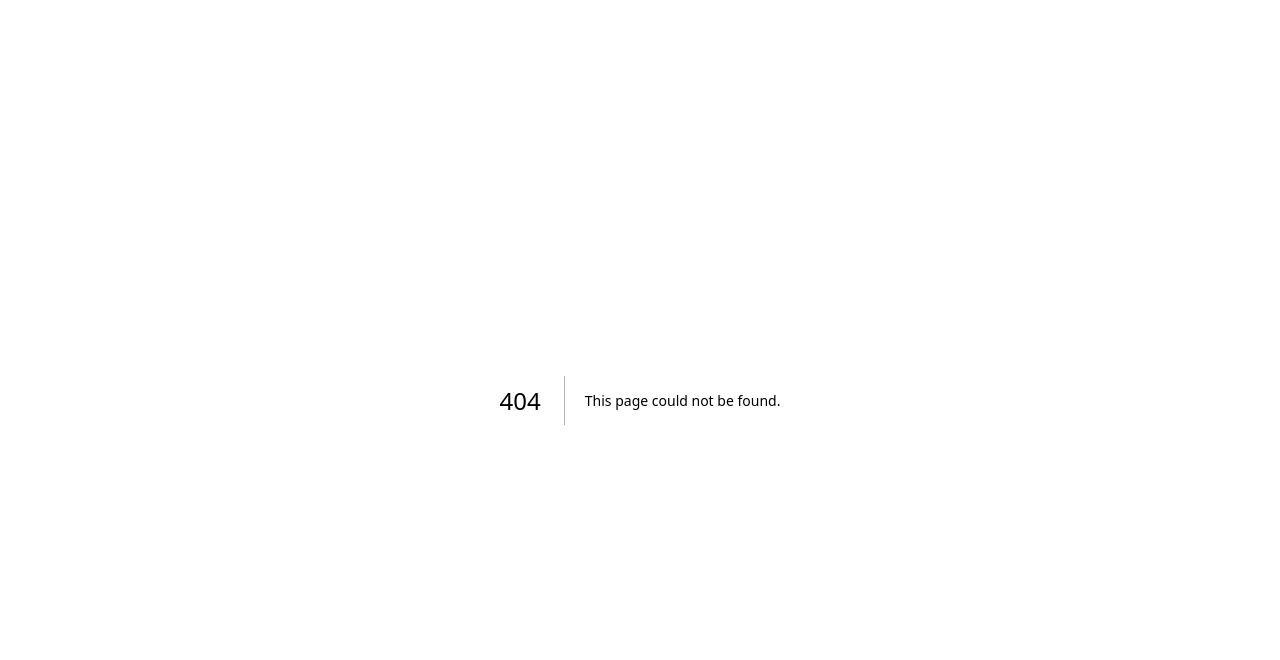
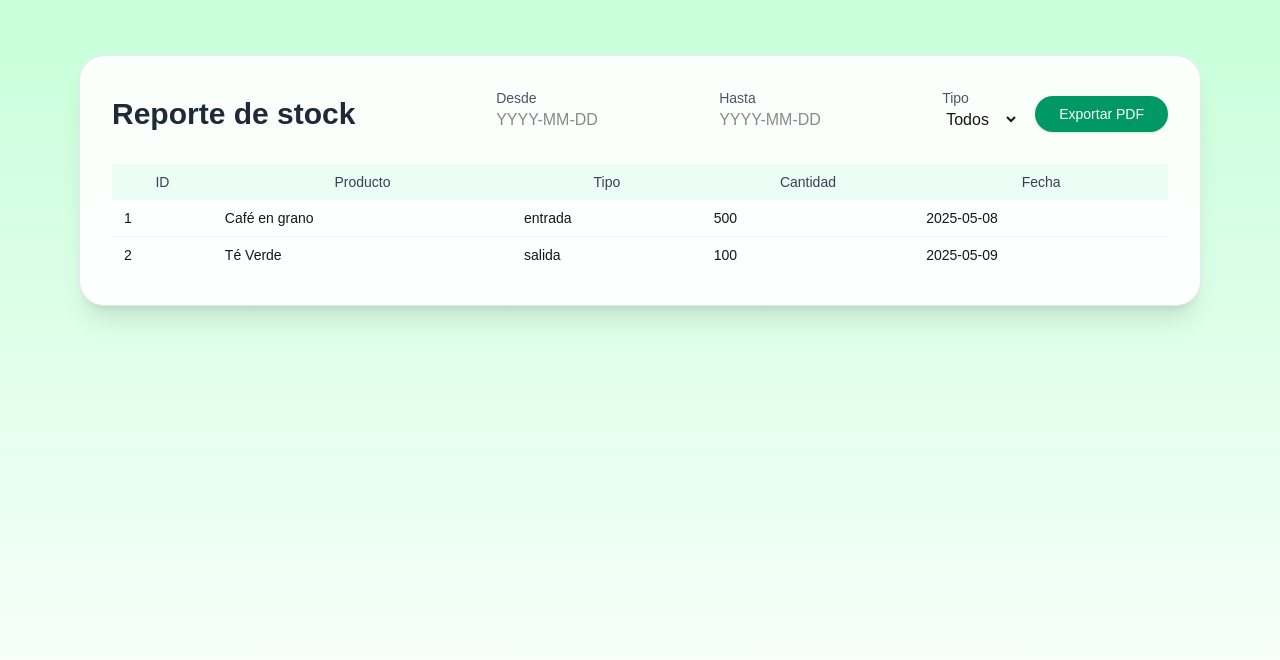
Before and after one commit to Luisgarogu/GastroStock, a Next.js app: page /reportes in a window 1280 px wide. Before the commit this address had no page. Shown: the top 660 px of the page. Built offline with nearby package versions, Linux system fonts and the light colour scheme.

Commit message:
commit new

```diff
--- /dev/null
+++ b/src/app/productos/page.tsx
@@ -0,0 +1,64 @@
+'use client';
+
+export default function Productos() {
+  return (
+    <div className="min-h-screen bg-gradient-to-b from-[#c6ffd9] to-white py-14">
+      <div className="mx-auto w-full max-w-6xl px-4">
+
+        {/* Card */}
+        <div className="rounded-3xl bg-white/90 p-8 shadow-xl ring-1 ring-gray-200 backdrop-blur">
+          <div className="mb-8 flex flex-col gap-4 sm:flex-row sm:items-center sm:justify-between">
+            <h1 className="text-3xl font-semibold text-gray-800">Inventario</h1>
+            <button className="rounded-full bg-emerald-600 px-6 py-2 text-sm font-medium text-white shadow hover:bg-emerald-700">
+              Nuevo producto
+            </button>
+          </div>
+
+          {/* Tabla */}
+          <div className="overflow-x-auto">
+            <table className="w-full text-sm">
+              <thead className="bg-emerald-50 text-gray-700">
+                <tr className="[&>th]:px-3 [&>th]:py-2 [&>th]:font-medium">
+                  <th>Nombre</th>
+                  <th>Categoría</th>
+                  <th>Unidad</th>
+                  <th>Stock</th>
+                  <th>Mín.</th>
+                  <th className="text-center">Acciones</th>
+                </tr>
+              </thead>
+              <tbody className="divide-y divide-gray-100 text-gray-500">
+                {/* Ejemplo fila normal */}
+                <tr className="[&>td]:px-3 [&>td]:py-2">
+                  <td>Café en grano Premium</td>
+                  <td>Granos</td>
+                  <td>g</td>
+                  <td>2500</td>
+                  <td>500</td>
+                  <td className="whitespace-nowrap text-center space-x-3">
+                    <button className="text-emerald-600 hover:underline">Editar</button>
+                    <button className="text-red-600 hover:underline">Borrar</button>
+                  </td>
+                </tr>
+
+                {/* Ejemplo fila alerta */}
+                <tr className="bg-red-50 [&>td]:px-3 [&>td]:py-2">
+                  <td>Té Verde</td>
+                  <td>Infusiones</td>
+                  <td>g</td>
+                  <td>180</td>
+                  <td>200</td>
+                  <td className="whitespace-nowrap text-center space-x-3">
+                    <button className="text-emerald-600 hover:underline">Editar</button>
+                    <button className="text-red-600 hover:underline">Borrar</button>
+                  </td>
+                </tr>
+              </tbody>
+            </table>
+          </div>
+        </div>
+
+      </div>
+    </div>
+  );
+}
--- /dev/null
+++ b/src/app/reportes/page.tsx
@@ -0,0 +1,86 @@
+'use client';
+
+import { useState } from 'react';
+import DatePicker from 'react-datepicker';
+import 'react-datepicker/dist/react-datepicker.css';
+
+export default function Reportes() {
+  const [from, setFrom] = useState<Date | null>(null);
+  const [to, setTo] = useState<Date | null>(null);
+  const [tipo, setTipo] = useState('');
+
+  return (
+    <div className="min-h-screen bg-gradient-to-b from-[#c6ffd9] to-white py-14">
+      <div className="mx-auto w-full max-w-6xl px-4">
+
+        {/* Card */}
+        <div className="rounded-3xl bg-white/90 p-8 shadow-xl ring-1 ring-gray-200 backdrop-blur space-y-8">
+
+          {/* Cabecera filtros */}
+          <div className="flex flex-wrap items-end gap-4">
+            <h1 className="text-3xl font-semibold text-gray-800 flex-1">Reporte de stock</h1>
+
+            <div>
+              <label className="block text-sm text-gray-600">Desde</label>
+              <DatePicker
+                selected={from}
+                onChange={(d) => setFrom(d)}
+                dateFormat="yyyy-MM-dd"
+                className="input"
+                placeholderText="YYYY-MM-DD"
+              />
+            </div>
+
+            <div>
+              <label className="block text-sm text-gray-600">Hasta</label>
+              <DatePicker
+                selected={to}
+                onChange={(d) => setTo(d)}
+                dateFormat="yyyy-MM-dd"
+                className="input"
+                placeholderText="YYYY-MM-DD"
+              />
+            </div>
+
+            <div>
+              <label className="block text-sm text-gray-600">Tipo</label>
+              <select value={tipo} onChange={(e) => setTipo(e.target.value)} className="input">
+                <option value="">Todos</option>
+                <option value="entrada">Entrada</option>
+                <option value="salida">Salida</option>
+              </select>
+            </div>
+
+            <button className="rounded-full bg-emerald-600 px-6 py-2 text-sm font-medium text-white shadow hover:bg-emerald-700">
+              Exportar PDF
+            </button>
+          </div>
+
+          {/* Tabla */}
+          <div className="overflow-x-auto">
+            <table className="w-full text-sm">
+              <thead className="bg-emerald-50 text-gray-700">
+                <tr className="[&>th]:px-3 [&>th]:py-2 [&>th]:font-medium">
+                  <th>ID</th><th>Producto</th><th>Tipo</th><th>Cantidad</th><th>Fecha</th>
+                </tr>
+              </thead>
+              <tbody className="divide-y divide-gray-100">
+                <tr className="[&>td]:px-3 [&>td]:py-2">
+                  <td>1</td><td>Café en grano</td><td>entrada</td><td>500</td><td>2025‑05‑08</td>
+                </tr>
+                <tr className="[&>td]:px-3 [&>td]:py-2">
+                  <td>2</td><td>Té Verde</td><td>salida</td><td>100</td><td>2025‑05‑09</td>
+                </tr>
+              </tbody>
+            </table>
+          </div>
+        </div>
+
+      </div>
+    </div>
+  );
+}
+
+/* Tailwind helper:
+.input { @apply w-full rounded border border-gray-300 px-3 py-2 bg-white/80; }
+*/
--- /dev/null
+++ b/src/services/api.ts
@@ -0,0 +1,14 @@
+import axios from 'axios';
+
+/** Instancia global de Axios */
+export const api = axios.create({
+  baseURL: process.env.NEXT_PUBLIC_API_URL ?? '/api', // .env.local
+  timeout: 10_000,
+});
+
+/* ---- Interceptores opcionales ---- */
+// Agregar token, logs, manejar errores globales…
+api.interceptors.request.use((config) => {
+  // Ejemplo: config.headers.Authorization = `Bearer ${token}`;
+  return config;
+});
--- /dev/null
+++ b/src/services/products.ts
@@ -0,0 +1,38 @@
+import { api } from './api';
+
+export interface Product {
+  id: number;
+  nombre: string;
+  categoria: string | null;
+  unidad_medida: string | null;
+  stock_minimo: number;
+  cantidad_actual: number;
+  fecha_actualizacion: string;
+}
+
+/* ---- CRUD ---- */
+export const ProductsService = {
+  getAll: async (): Promise<Product[]> => {
+    const { data } = await api.get<Product[]>('/products');
+    return data;
+  },
+
+  getById: async (id: number): Promise<Product> => {
+    const { data } = await api.get<Product>(`/products/${id}`);
+    return data;
+  },
+
+  create: async (p: Omit<Product, 'id' | 'fecha_actualizacion'>) => {
+    const { data } = await api.post<Product>('/products', p);
+    return data;
+  },
+
+  update: async (id: number, p: Partial<Product>) => {
+    const { data } = await api.put<Product>(`/products/${id}`, p);
+    return data;
+  },
+
+  remove: async (id: number) => {
+    await api.delete(`/products/${id}`);
+  },
+};
--- /dev/null
+++ b/src/services/providers.ts
@@ -0,0 +1,15 @@
+import { api } from './api';
+
+export interface Provider {
+  id: number;
+  nombre: string;
+  contacto: string | null;
+  telefono: string | null;
+}
+
+export const ProvidersService = {
+  all: async (): Promise<Provider[]> => (await api.get('/providers')).data,
+  create: async (p: Omit<Provider, 'id'>) => (await api.post('/providers', p)).data,
+  update: async (id: number, p: Partial<Provider>) => (await api.put(`/providers/${id}`, p)).data,
+  remove: async (id: number) => api.delete(`/providers/${id}`),
+};
--- /dev/null
+++ b/src/services/stock.ts
@@ -0,0 +1,25 @@
+import { api } from './api';
+
+export interface StockMove {
+  id: number;
+  producto_id: number;
+  tipo: 'entrada' | 'salida';
+  cantidad: number;
+  fecha: string;
+}
+
+export const StockService = {
+  list: async (params?: { from?: string; to?: string; tipo?: string }) => {
+    const { data } = await api.get<StockMove[]>('/stock', { params });
+    return data;
+  },
+
+  create: async (body: Omit<StockMove, 'id' | 'fecha'>) => {
+    const { data } = await api.post<StockMove>('/stock', body);
+    return data;
+  },
+
+  remove: async (id: number) => {
+    await api.delete(`/stock/${id}`);
+  },
+};
```
Also changed, not shown: package.json (+8 -1 lines), 1 other file (tests, documents, lock files or other folders).
